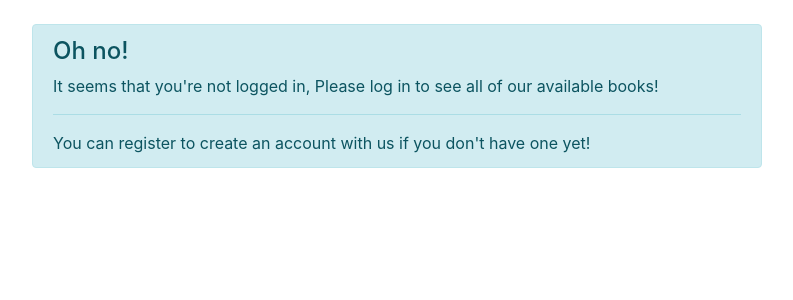
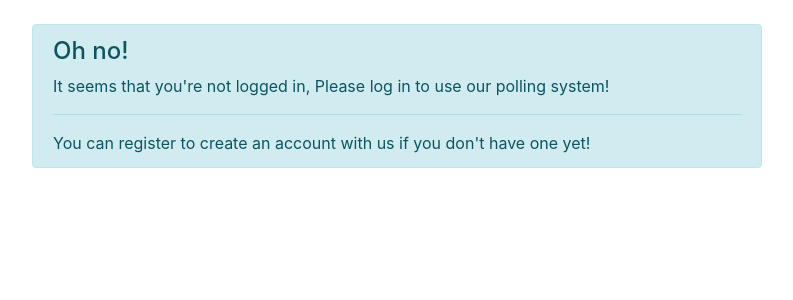
Before and after one commit to JetTheCat/UNSW-Challenge, a Django app: page / in a window 1280 px wide. Shown: the part 56-356 px from the top of the page, without its empty margins (53-846 px from the left). Run offline with Django 3.2, Linux system fonts and the light colour scheme; some libraries are stand-ins or nearby versions.

Commit message:
Small template fixes

```diff
--- a/pollPage/templates/pollList.html
+++ b/pollPage/templates/pollList.html
@@ -71,7 +71,7 @@
         <div class="alert alert-info" role="alert">
             <h4 class="alert-heading">Oh no!</h4>
             <p>
-                It seems that you're not logged in, Please log in to see all of our available books!
+                It seems that you're not logged in, Please log in to use our polling system!
             </p>
             <hr>
             <p class="mb-0">You can register to create an account with us if you don't have one yet!</p>
```
Also changed, not shown: db.sqlite3, media/default.jpg, media/media/420x315_924797455430762496_924798283863982080_1.jpg (deleted), media/media/let_me_in.gif (deleted), pollPage/migrations/0001_initial.py, user/migrations/0001_initial.py.
